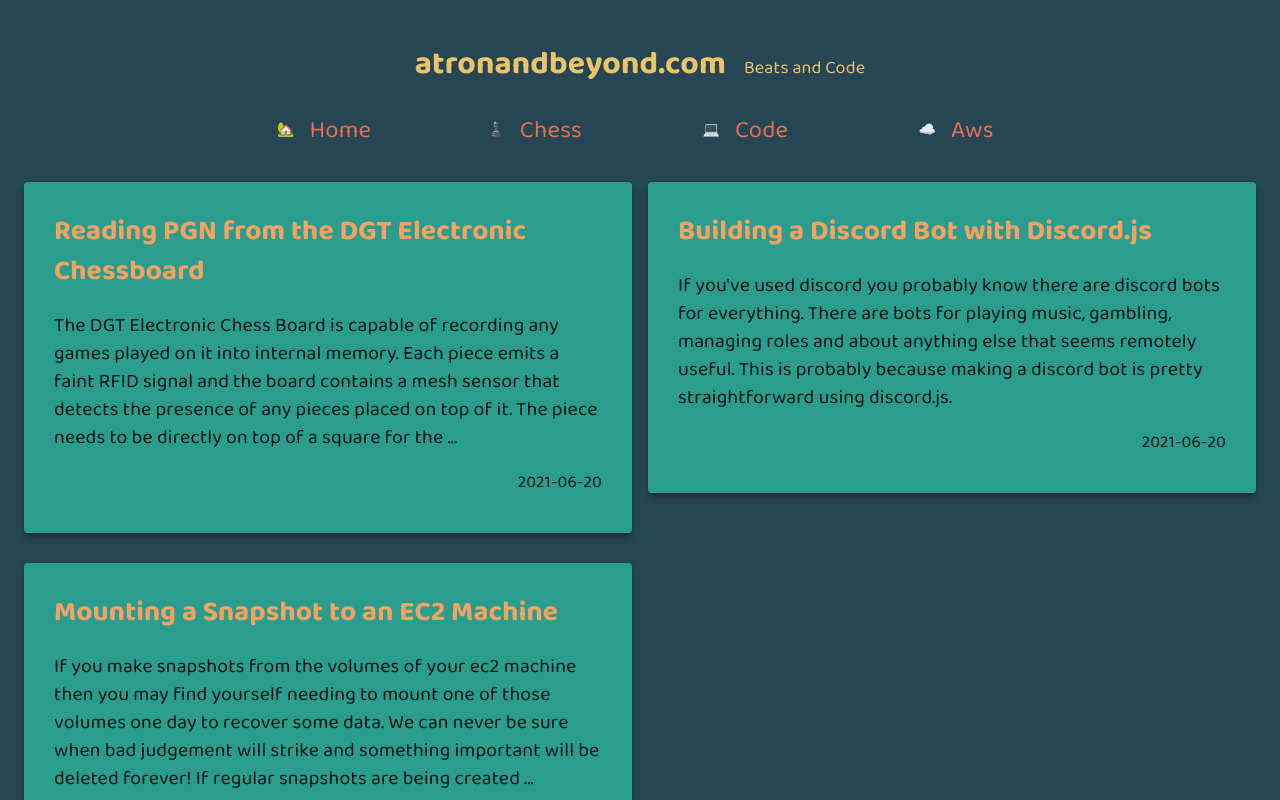
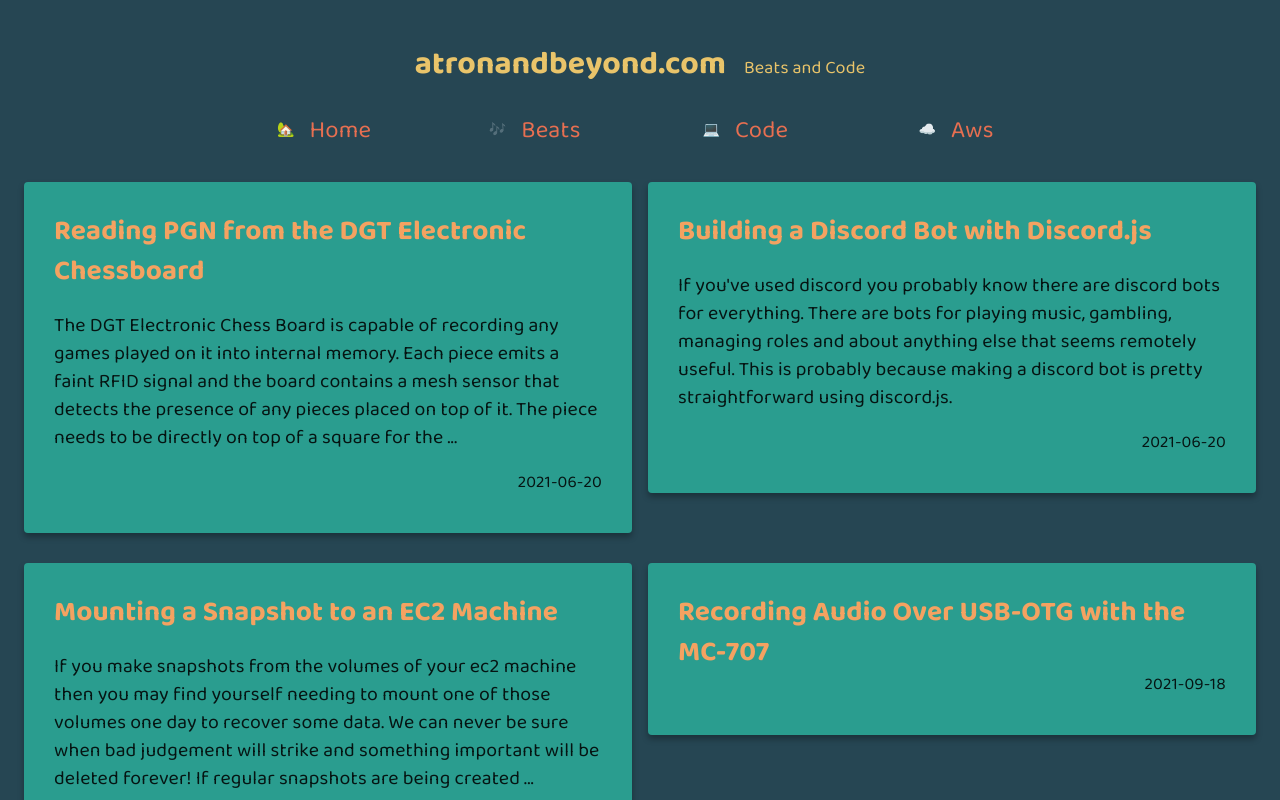
Before and after one commit to awayawm/atronandbeyond.com, a React app: page / in a window 1280 px wide. Shown: the top 800 px of the page. Built offline with nearby package versions, Linux system fonts and the light colour scheme; a web font is replaced by a local one.

Commit message:
add new article

```diff
--- a/src/config.js
+++ b/src/config.js
@@ -6,6 +6,8 @@ import building_a_discord_bot_with_discord_js from './markdown/building-a-discor
 import checking_out_the_mc_707_fireware_update_1_72 from './markdown/checking-out-the-mc-707-fireware-update-1-72.md'
 import creating_a_custom_toolchain_for_react from './markdown/creating-a-custom-toolchain-for-react.md'
 import mounting_volume_made_from_snapshot_to_ec2 from './markdown/mounting-volume-made-from-snapshot-to-ec2.md'
+import recording_audio_over_usb_otg_with_the_mc_707
+    from './markdown/recording-audio-over-usb-otg-with-the-mc-707.md'
 
 let config = {
     header: {
@@ -30,14 +32,14 @@ let config = {
             id: 2,
             name: "Chess",
             link: "/tags/chess",
-            enabled: true,
+            enabled: false,
             icon: "♟️",
         },
         {
             id: 3,
             name: "Beats",
             link: "/tags/beats",
-            enabled: false,
+            enabled: true,
             icon: "🎶",
         },
         {
@@ -61,7 +63,7 @@ let config = {
             enabled: true,
             title: "Reading PGN from the DGT Electronic Chessboard",
             link: "reading-pgn-from-the-dgt-electronic-chessboard",
-            tags: [1, 2],
+            tags: [1, 2, 4],
             date: "2021-06-20",
             content: reading_pgn_from_the_dgt_electronic_chessboard,
             preview_length: 300
@@ -107,9 +109,18 @@ let config = {
             enabled: true,
             title: "Mounting a Snapshot to an EC2 Machine",
             link: "mounting-volume-made-from-snapshot-to-ec2",
-            tags: [1, 5],
+            tags: [1, 5, 4],
             date: "2021-07-02",
             content: mounting_volume_made_from_snapshot_to_ec2,
+            preview_length: 300
+        },
+        {
+            enabled: true,
+            title: "Recording Audio Over USB-OTG with the MC-707",
+            link: "recording-audio-over-usb-otg-with-the-mc-707",
+            tags: [1, 3],
+            date: "2021-09-18",
+            content: recording_audio_over_usb_otg_with_the_mc_707,
             preview_length: 300
         },
     ],
```
Also changed, not shown: src/markdown/recording-audio-over-usb-otg-with-the-mc-707.md (added), 1 other file (tests, documents, lock files or other folders).
